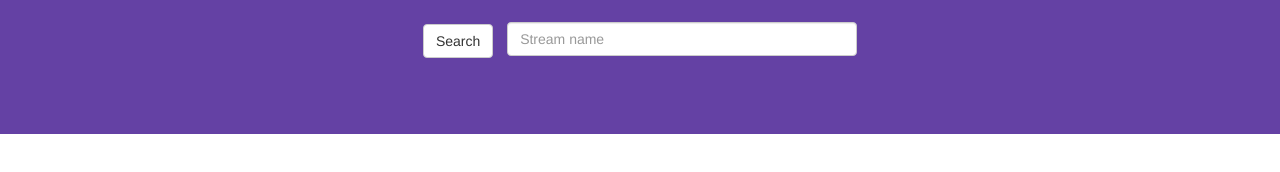
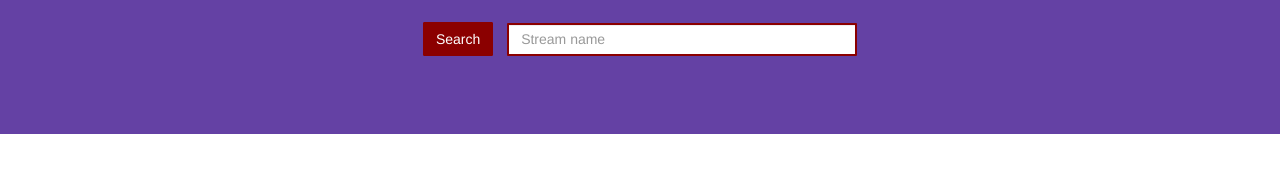
Before and after one commit to father-gregor/twitch-m3u8-link, a website: page src/views/index.html in a window 1280 px wide. Shown: the part 126-298 px from the top of the page. Drawn offline with nearby package versions, Linux system fonts and the light colour scheme; some packages are replaced by stand-ins of ours.

Commit message:
Change style of search input

```diff
--- a/src/public/index.js
+++ b/src/public/index.js
@@ -9,6 +9,25 @@ app.config(function($routeProvider, $locationProvider) {
 		controller: "StreamQualityListController"
 	});
 	$locationProvider.html5Mode(true);
+})
+app.controller('MainPageController', function($rootScope, $scope, $http){
+	$scope.loadPopularStream = function() {
+		$http.get("/api/get-popular-channel").then(function(res) {
+			$scope.popularChannelArray = res.data;
+			console.log(res.data);
+		});
+	}
+	$scope.checkChannel = function(name) {
+		console.log(name);
+		if(name !== null && name !== undefined) {
+			$rootScope.streamer = name;
+			$rootScope.getHlsStream($rootScope.streamer);
+		}
+	}
+	$scope.substringUrl = function(url) {
+		return url.length > 50 ? url.substring(0,50) + "...": url;
+	}
+	$scope.loadPopularStream();
 })
 app.controller('StreamSearchController', function($rootScope, $scope, $http, $location){
 	$rootScope.streamer = null;
@@ -36,22 +55,3 @@ app.controller('StreamQualityListController', function($rootScope, $scope){
 		return url.length > 100 ? url.substring(0,100) + "...": url;
 	}
 })
-app.controller('MainPageController', function($rootScope, $scope, $http){
-	$scope.loadPopularStream = function() {
-		$http.get("/api/get-popular-channel").then(function(res) {
-			$scope.popularChannelArray = res.data;
-			console.log(res.data);
-		});
-	}
-	$scope.checkChannel = function(name) {
-		console.log(name);
-		if(name !== null && name !== undefined) {
-			$rootScope.streamer = name;
-			$rootScope.getHlsStream($rootScope.streamer);
-		}
-	}
-	$scope.substringUrl = function(url) {
-		return url.length > 50 ? url.substring(0,50) + "...": url;
-	}
-	$scope.loadPopularStream();
-})
--- /dev/null
+++ b/src/public/style/index.css
@@ -0,0 +1,15 @@
+.search-btn {
+	margin-right: 10px;
+    border-radius: 1px;
+    color: white;
+    border-color: darkred;
+    background-color: darkred;
+    margin-bottom: 2px;
+}
+.search-input {
+	width: 70%;
+    display: inline-block;
+    border-radius: 1px;
+    height: 33px;
+    border: 2px solid darkred;
+}
--- a/src/views/index.html
+++ b/src/views/index.html
@@ -7,6 +7,7 @@
   <meta name="description" content="Get m3u8 link for any stream">
   <meta name="author" content="father_gregor">
   <link rel="stylesheet" href="https://maxcdn.bootstrapcdn.com/bootstrap/3.3.7/css/bootstrap.min.css" integrity="sha384-BVYiiSIFeK1dGmJRAkycuHAHRg32OmUcww7on3RYdg4Va+PmSTsz/K68vbdEjh4u" crossorigin="anonymous">
+  <link rel="stylesheet" type="text/css" href="/style/index.css">
   <link rel="stylesheet" type="text/css" href="/style/main_page.css">
   <!--[if lt IE 9]>
     <script src="https://cdnjs.cloudflare.com/ajax/libs/html5shiv/3.7.3/html5shiv.js"></script>
@@ -19,8 +20,8 @@
         Get direct link for <a href="https://www.twitch.tv"><img src="/img/twitchlogo.png" style="width:3.5em"></a> stream
       </h1>
       <div class="form-group" style="width:500px;margin:0 auto;float:none">
-        <button class="btn btn-default" ng-click="checkField()" style="margin-right: 10px">Search</button>
-        <input type="text" ng-model="$root.streamer" class="form-control" placeholder="Stream name" style="width:70%;display:inline-block">
+        <button class="btn btn-default search-btn" ng-click="checkField()">Search</button>
+        <input type="text" ng-model="$root.streamer" class="form-control search-input" placeholder="Stream name">
       </div>
     </div>
   </div>
```
